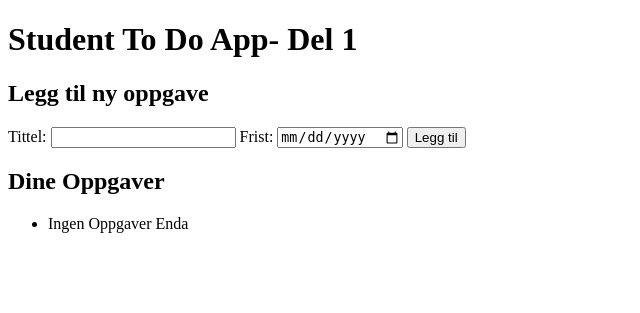
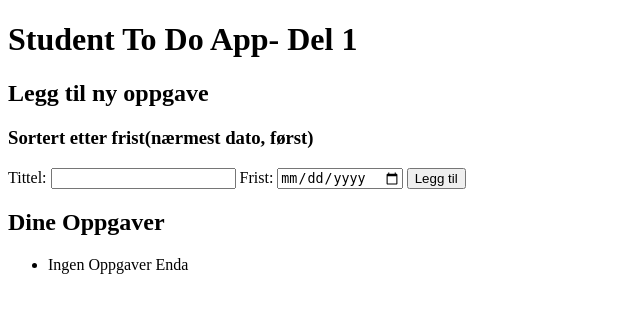
Before and after one commit to hovligens/StudentToDo, a Flask app: page / in a window 1280 px wide. Shown: the top 313 px of the page, without its empty margins (0-640 px from the left). Run offline with Flask 3, Linux system fonts and the light colour scheme.

Commit message:
del2, sorter gjøremål utfra frist

```diff
--- a/app.py
+++ b/app.py
@@ -1,6 +1,9 @@
+
+
 from flask import Flask, render_template, request, redirect, url_for
 import json
 import os
+from datetime import datetime
 
 app= Flask(__name__)
 FILNAVN= "oppgaver.json"
@@ -17,6 +20,15 @@ def skriv_oppgaver(oppgaver):
     with open(FILNAVN,"w", encoding="utf-8") as f:
         json.dump(oppgaver, f,indent=4, ensure_ascii=False)
 
+#prioritet 2, sortere liste etter frist
+
+def finn_dato(datestr):
+    return datetime.strptime(datestr,"%Y-%m-%d")
+
+def sorter_oppgaver(oppgaver):
+    return sorted(oppgaver, key=lambda o:finn_dato(o["frist"]))
+
+
 @app.route("/", methods=["GET", "POST"])
 def home():
     oppgaver = les_oppgaver()
@@ -30,6 +42,7 @@ def home():
             skriv_oppgaver(oppgaver)
         return redirect(url_for("home"))
 
+    oppgaver=sorter_oppgaver(oppgaver)
 
     return render_template("index.html", oppgaver=oppgaver)
 
--- a/templates/index.html
+++ b/templates/index.html
@@ -10,6 +10,7 @@
     <h1>Student To Do App- Del 1</h1>
 
     <h2>Legg til ny oppgave</h2>
+    <h3>Sortert etter frist(nærmest dato, først)</h3>
 
     <form method="POST">
         <label for ="tittel">Tittel:</label>
```
